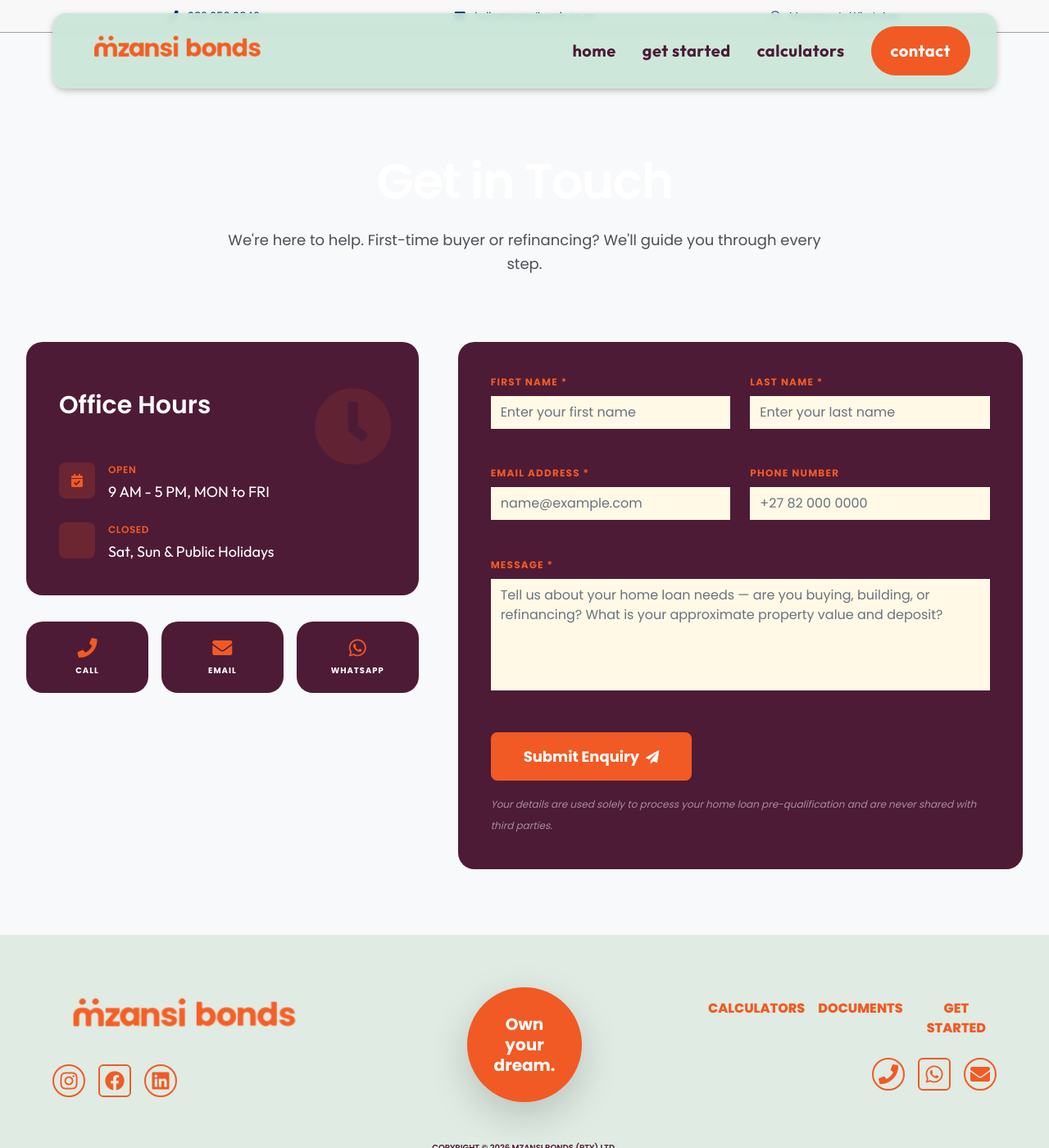
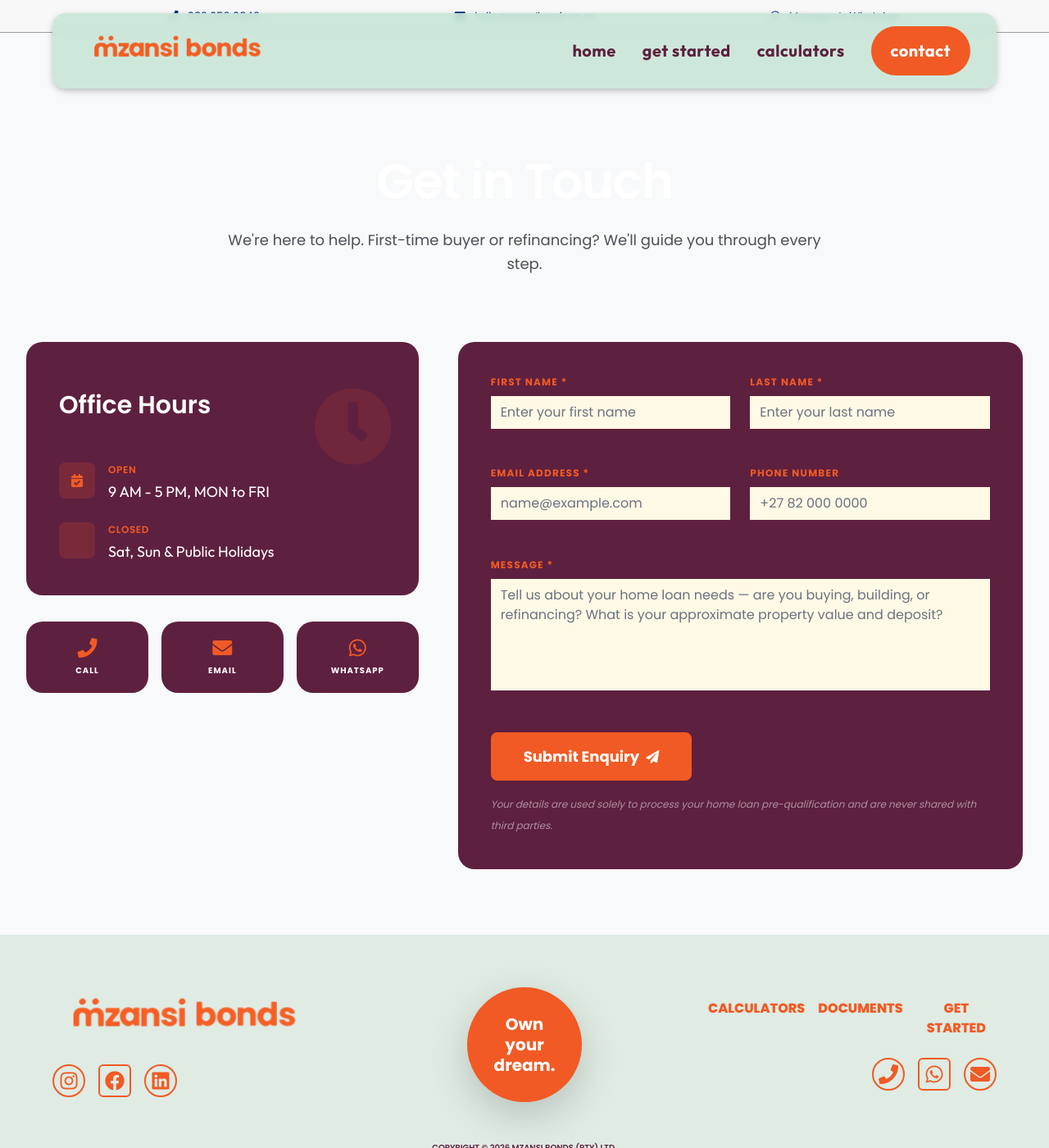
Before and after one commit to Intellify-Cloud/ev-tys-2, a Jekyll site: the page built from contact.md, in a window 1280 px wide and 1400 px high. Shown: the whole window at 82% size. Built offline with Jekyll 4.4.1, drawn with Linux system fonts in a browser that asks for light colours; nearby versions of some CDN libraries.

Commit message:
style: update brand color palette
Update the primary brand color (mzansi-purple) from `#4D1B36` to `#5E203F` across SCSS layouts, HTML includes, and CSS bundles to ensure visual consistency.

```diff
--- a/_assets/layout/_contact.scss
+++ b/_assets/layout/_contact.scss
@@ -74,7 +74,7 @@
 }
 
 // ── Shared card tokens ──
-$card-bg:      #4D1B36;   // mzansi-purple
+$card-bg:      #5E203F;   // mzansi-purple
 $card-accent:  #F15A24;   // mzansi-orange
 $card-radius:  1.25rem;   // rounded-[20px]
 
--- a/_assets/layout/_lets-make-it-happen.scss
+++ b/_assets/layout/_lets-make-it-happen.scss
@@ -3,7 +3,7 @@
 // ======================================================
 
 .lets-make-it-happen {
-  background-color: #5a3a5a;
+  background-color: #5E203F;
   position: relative;
   overflow: hidden;
 }
@@ -52,7 +52,7 @@
   display: inline-block;
   padding: 16px 48px;
   background-color: #d4a5c8;
-  color: #5a3a5a;
+  color: #5E203F;
   text-decoration: none;
   font-size: 18px;
   font-weight: 700;
@@ -64,7 +64,7 @@
 
   &:hover {
     background-color: #c896bd;
-    color: #5a3a5a;
+    color: #5E203F;
     transform: translateY(-2px);
     box-shadow: 0 8px 16px rgba(0, 0, 0, 0.25);
     text-decoration: none;
--- a/_assets/layout/_team.scss
+++ b/_assets/layout/_team.scss
@@ -3,7 +3,7 @@
 
 #team {
   // Brand Colors
-  $mzansi-purple: #5f203e;
+  $mzansi-purple: #5E203F;
   $mzansi-sky: #0093c9;
   $mzansi-cream: #FDF9EB;
   $mzansi-green-glass: rgba(200, 229, 212, 0.4);
--- a/_includes/bank-logos.html
+++ b/_includes/bank-logos.html
@@ -70,7 +70,7 @@
 .ticker-placeholder {
   font-size: 14px;
   font-weight: 600;
-  color: #4D1B36;
+  color: #5E203F;
   white-space: nowrap;
 }
 @keyframes ticker-scroll {
--- a/_includes/clients.html
+++ b/_includes/clients.html
@@ -3,7 +3,7 @@
 
     <!-- Top Heading -->
     <div class="mb-10 sm:mb-12 md:mb-[3.5rem]">
-      <h2 class="text-[28px] sm:text-[34px] md:text-[40px] lg:text-[42px] font-extrabold leading-[1]" style="font-family: Poppins, sans-serif; font-weight: 800; color: #5f203e;">
+      <h2 class="text-[28px] sm:text-[34px] md:text-[40px] lg:text-[42px] font-extrabold leading-[1]" style="font-family: Poppins, sans-serif; font-weight: 800; color: #5E203F;">
         {{ site.data.sitetext.clients.title | default: "We work with all the leading banks" }}
       </h2>
     </div>
@@ -15,7 +15,7 @@
         {% if client.logo %}
           <img src="{{ site.baseurl }}/{{ client.logo }}" alt="{{ client.title }}" class="max-h-[5rem] max-w-full object-contain sepia-[100%] opacity-90">
         {% else %}
-          <span class="text-[#5f203e] font-semibold text-sm">{{ client.title }}</span>
+          <span class="text-[#5E203F] font-semibold text-sm">{{ client.title }}</span>
         {% endif %}
       </a>
       {% endfor %}
--- a/_includes/head.html
+++ b/_includes/head.html
@@ -73,7 +73,7 @@
   <style data-purpose="custom-styling">
     body {
       background-color: #FDF9EB;
-      color: #4D1B36;
+      color: #5E203F;
       font-family: 'Outfit', sans-serif;
     }
     .step-circle {
--- a/_includes/team.html
+++ b/_includes/team.html
@@ -39,7 +39,7 @@
           {% if person.image %}
           <img src="{{ person.image }}" alt="{{ person.name }}" class="w-100 h-100" style="object-fit: cover; transition: transform 0.7s;" data-hover-scale>
           {% else %}
-          <div class="w-100 h-100 d-flex align-items-center justify-content-center" style="background: linear-gradient(135deg, #4D1B36 0%, #6B2D4A 100%);">
+          <div class="w-100 h-100 d-flex align-items-center justify-content-center" style="background: linear-gradient(135deg, #5E203F 0%, #6B2D4A 100%);">
             <svg class="text-white" width="60" height="60" viewBox="0 0 24 24" fill="currentColor">
               <path d="M12 12c2.21 0 4-1.79 4-4s-1.79-4-4-4-4 1.79-4 4 1.79 4 4 4zm0 2c-2.67 0-8 1.34-8 4v2h16v-2c0-2.66-5.33-4-8-4z"/>
             </svg>
```
Also changed, not shown: other parts of _includes/head.html (+2 -2 lines), _includes/steps.html (+4 -4 lines), assets/bundle.css.
